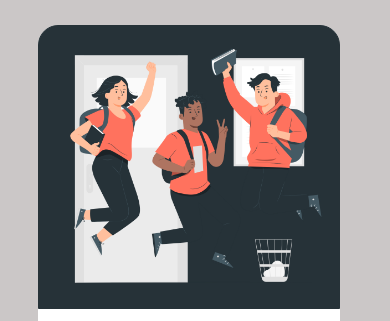
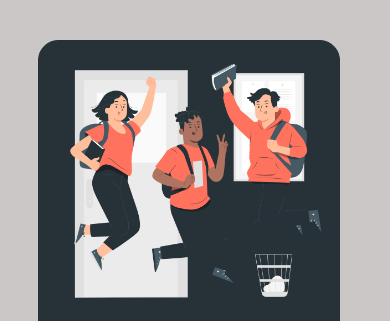
Before and after one commit to Amanrais17/signup, a plain HTML site: page index.html in a window 390 px wide. Shown: the top 321 px of the page. Drawn offline with Linux system fonts and the light colour scheme; a web font is replaced by a local one.

Commit message:
Update FORM.CSS

```diff
--- a/FORM.CSS
+++ b/FORM.CSS
@@ -551,7 +551,7 @@ body{
     border-radius: 20px;
     width: 300px;
     height: 650px;
-    margin: 25px 30px;
+    margin: 40px 30px;
     position: absolute;
     right: 20px;
   }
```
